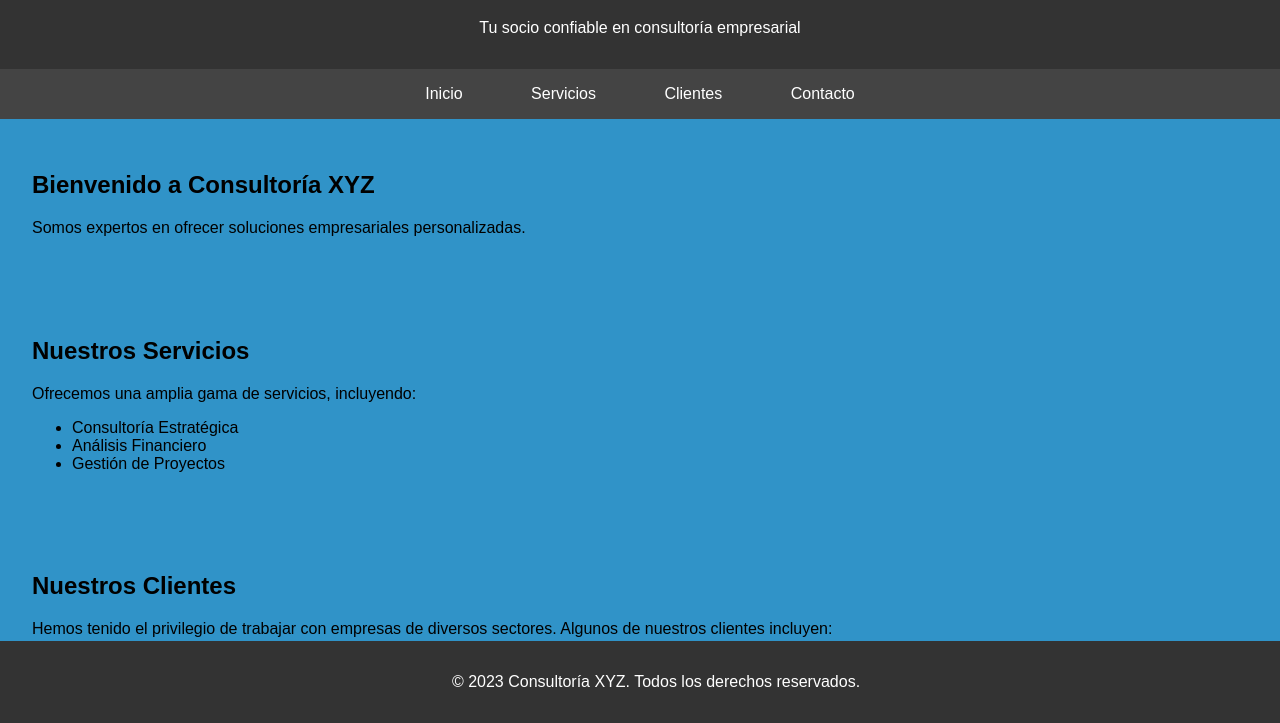
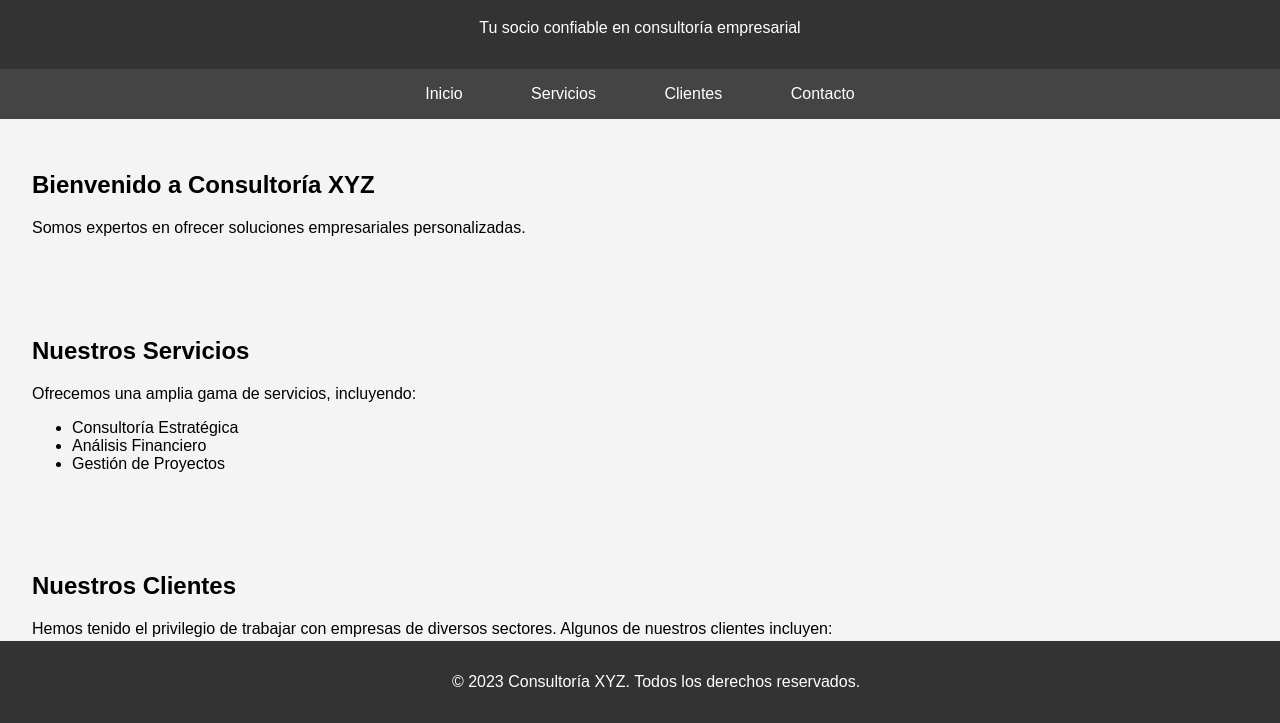
Before and after one commit to juliantagliapietra/CONSULTORIA, a plain HTML site: page index.html in a window 1280 px wide. Shown: the part 77-800 px from the top of the page. Drawn offline with Linux system fonts and the light colour scheme.

Commit message:
Revert "Update index.html"
This reverts commit f09c554f928fd7daeeb74de0484987cc059e6453.

```diff
--- a/index.html
+++ b/index.html
@@ -9,7 +9,7 @@
             font-family: Arial, sans-serif;
             margin: 0;
             padding: 0;
-            background-color: rgb(48, 147, 200);
+            background-color: #f4f4f4;
         }
 
         header {
```
